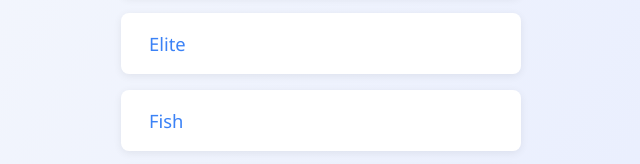
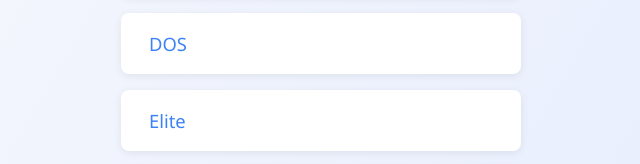
Before and after one commit to alexkorep-games/minigames, a website: page index.html in a window 1280 px wide. Shown: the part 378-542 px from the top of the page, 319-959 px from the left. Drawn offline with Linux system fonts and the light colour scheme.

Commit message:
Update index

```diff
--- a/index.html
+++ b/index.html
@@ -68,6 +68,7 @@
       <li><a href="animation.html">Animation</a></li>
       <li><a href="ball.html">Ball</a></li>
       <li><a href="dinoclicker.html">Dino Clicker</a></li>
+      <li><a href="dos.html">DOS</a></li>
       <li><a href="elite.html">Elite</a></li>
       <li><a href="fish.html">Fish</a></li>
       <li><a href="game.html">Game</a></li>
```
